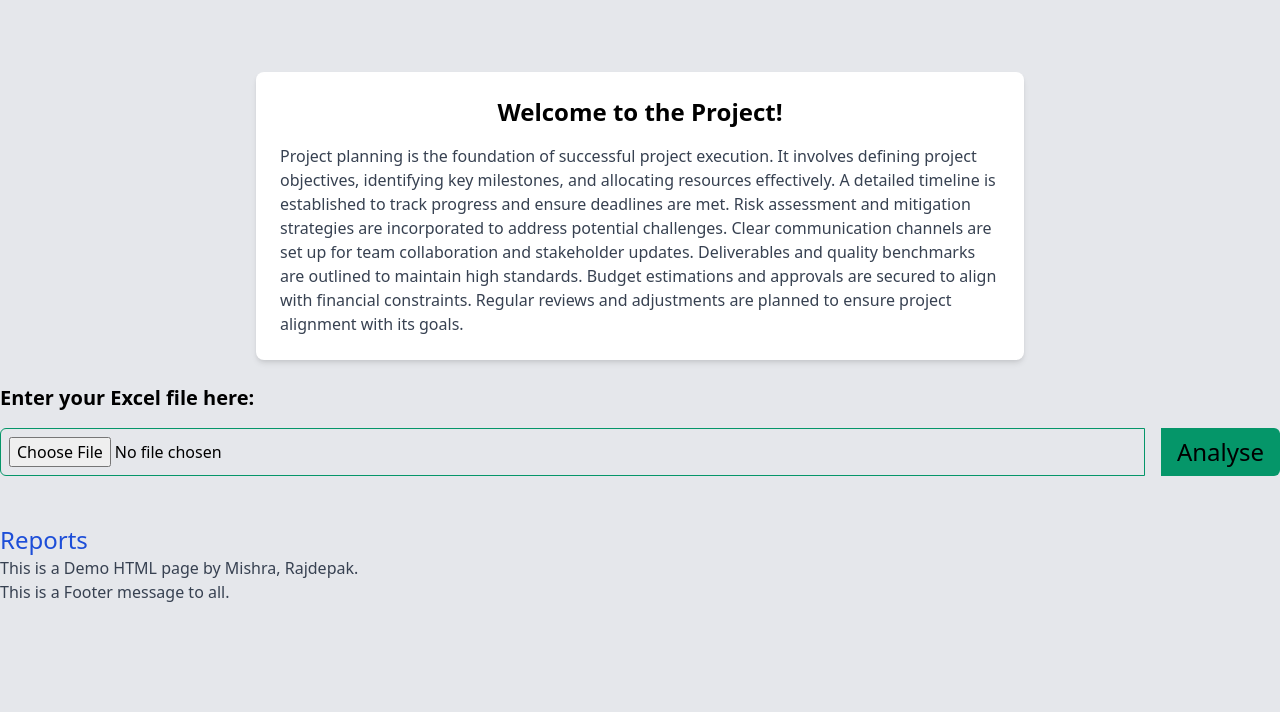
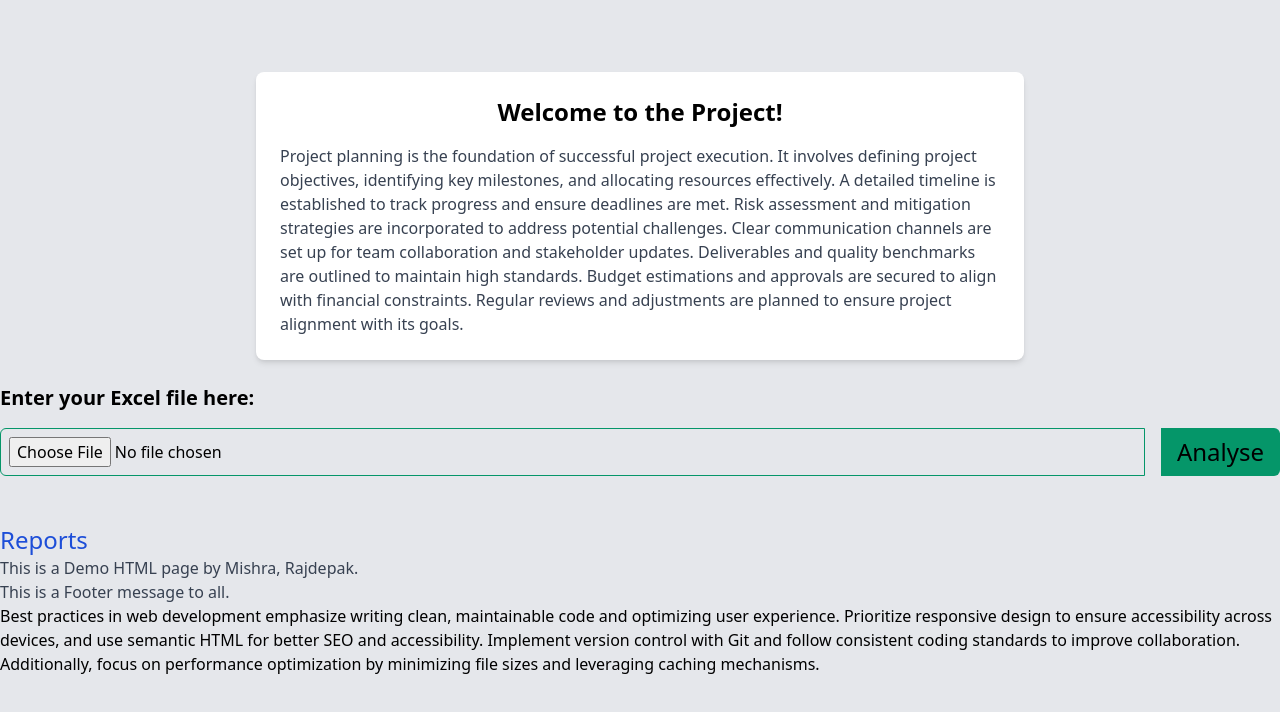
Before and after one commit to rajdeepak92/PrivateSWE, a plain HTML site: page index.html in a window 1280 px wide. Shown: the part 76-788 px from the top of the page. Drawn offline with nearby package versions, Linux system fonts and the light colour scheme.

Commit message:
Web-0.0.1

```diff
--- a/index.html
+++ b/index.html
@@ -57,7 +57,9 @@
                 This is a Footer message to all.
             </p>
         </div>
-
+            <p>
+                Best practices in web development emphasize writing clean, maintainable code and optimizing user experience. Prioritize responsive design to ensure accessibility across devices, and use semantic HTML for better SEO and accessibility. Implement version control with Git and follow consistent coding standards to improve collaboration. Additionally, focus on performance optimization by minimizing file sizes and leveraging caching mechanisms.
+            </p>
 
    </div>
 </body>
```
Also changed, not shown: 1 other file.
